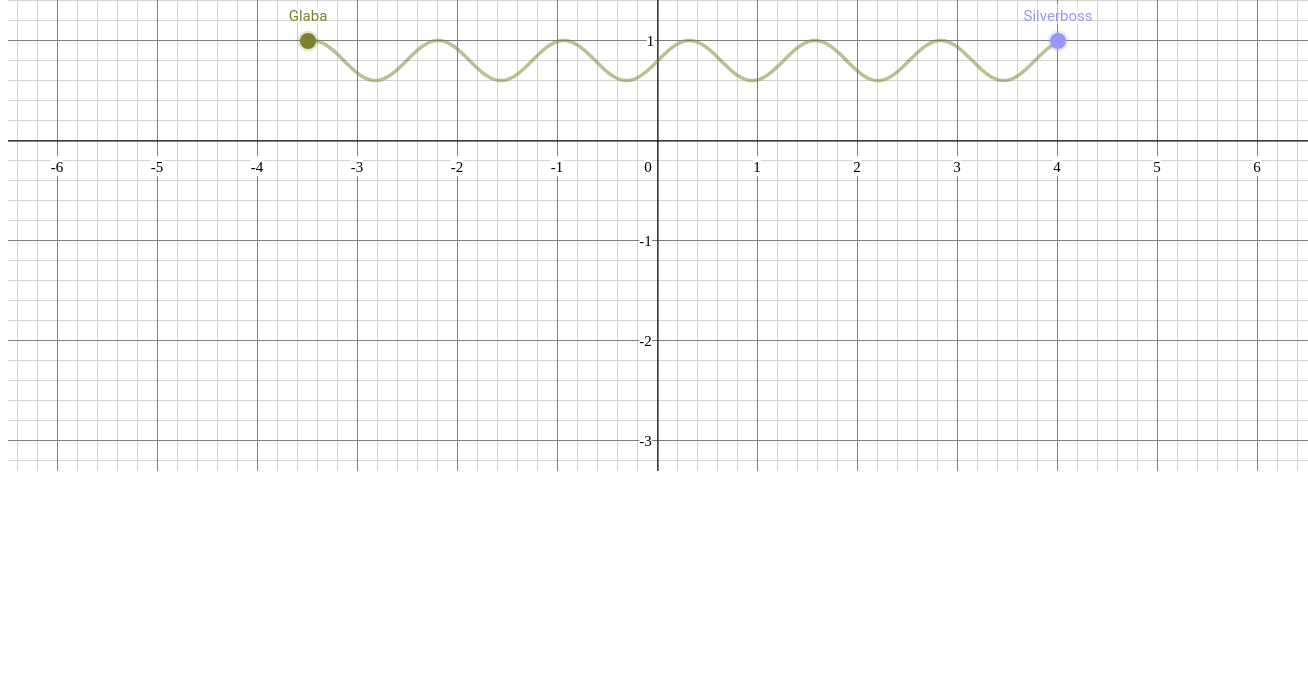
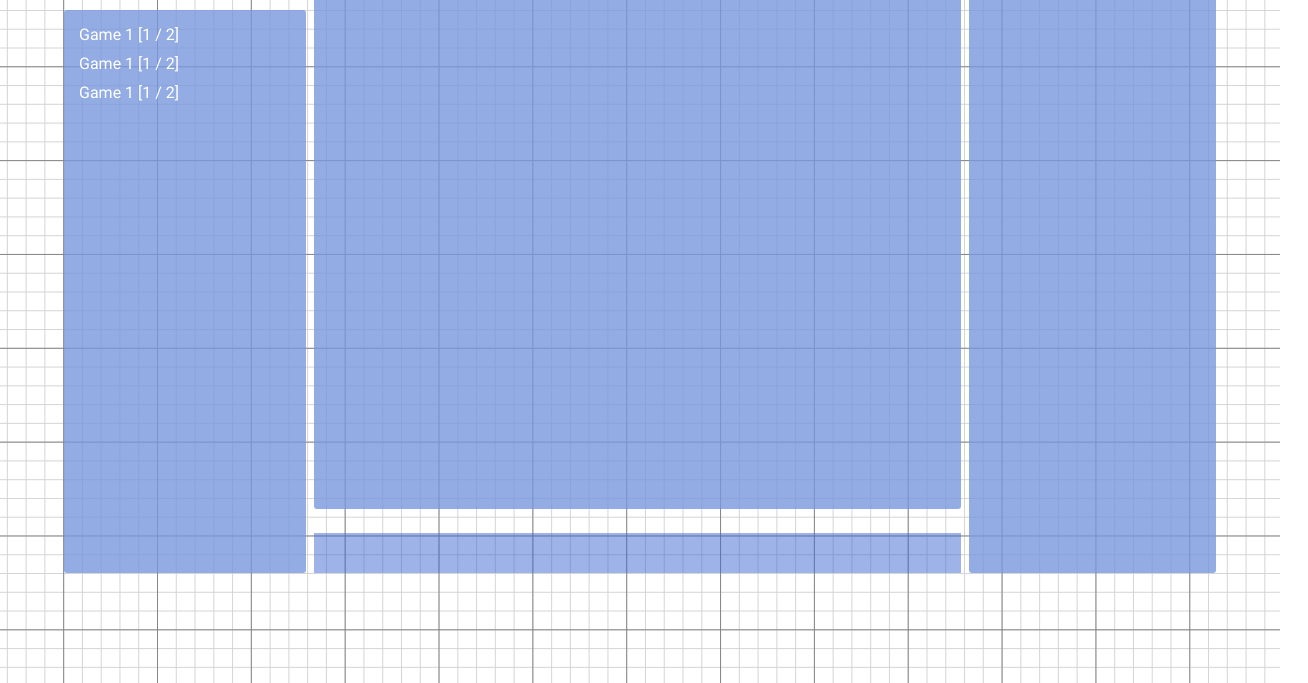
Before and after one commit to D11227/Graph, a plain HTML site: page index.html in a window 1280 px wide. Shown: the part 117-800 px from the top of the page, 1308 px wide, since content can reach past the window. Drawn offline with Linux system fonts and the light colour scheme.

Commit message:
Add lobby & resize scale when resizing window.

```diff
--- a/index.html
+++ b/index.html
@@ -3,10 +3,10 @@
         <head>
                 <meta charset="utf-8">
                 <title>Graph</title>
+                <link rel="stylesheet" href="./styles/main.css">
         </head>
         <body>
-                <canvas id="canvas" width="1300" height="580"></canvas>
-
+                <canvas id="canvas" width="0" height="0"></canvas>
                 <script type="module" src="./scripts/Main.js" charset="utf-8"></script>
         </body>
 </html>
--- a/scripts/Game.js
+++ b/scripts/Game.js
@@ -1,14 +1,17 @@
-import GAME from './Globals.js';
+import { GAME } from './Globals.js';
 
 import Graph from './Graph.js';
 import Player from './Player.js';
 import Vector from './utilities/Vector.js';
 
 class Game {
-        constructor() {
+        constructor(menu = false) {
                 this.players = [];
                 this.canvas = document.getElementById('canvas');
+                this.canvas.width = GAME.WIDTH_GAME;
+                this.canvas.height = GAME.HEIGHT_GAME;
                 this.ctx = this.canvas.getContext('2d');
+                this.menu = menu;
 
                 this.lastTickLength = 1;
                 this.tickLengthArray = [];
@@ -21,28 +24,25 @@ class Game {
                 this.offset = new Vector();
 
                 this.graph = new Graph({
-                        pos: new Vector(450, 350),
                         offset: this.offset,
                         game: this
                 });
                 this.players = [
-                        new Player({
-                                name: 'Glaba',
-                                pos: new Vector(100, 210),
-                                offset: this.offset,
-                                game: this
-                        }),
-                        new Player({
-                                name: 'Silverboss',
-                                pos: new Vector(850, 210),
-                                offset: this.offset,
-                                game: this
-                        })
+                        // new Player({
+                        //         name: 'Glaba',
+                        //         pos: new Vector(-300, 210),
+                        //         offset: this.offset,
+                        //         game: this
+                        // }),
+                        // new Player({
+                        //         name: 'Silverboss',
+                        //         pos: new Vector(850, 210),
+                        //         offset: this.offset,
+                        //         game: this
+                        // })
                 ];
 
-                this.player = this.players[0];
-                // this.players[1].setFunction((x) => -0.04*Math.pow(x, 2));
-                this.players[0].setEnemey(this.players[1]);
+                this.player = this.players[0] ?? null;
         }
         start() {
                 window.setTimeout(() => {
@@ -77,6 +77,11 @@ class Game {
                 this.players.map(player => player.render());
         }
         update() {
+                if (this.menu) {
+                        this.graph.pos.x += 2;
+                        this.graph.pos.y += 2;
+                        return;
+                }
                 this.mouseEvents();
         }
         tick() {
--- a/scripts/Globals.js
+++ b/scripts/Globals.js
@@ -1,11 +1,23 @@
-const GAME = {
-        WIDTH_GAME: 1300,
-        HEIGHT_GAME: 580,
-        SMALL_SIZE: 20,
-        BIG_SIZE: 100,
-        DIAMETER: 16,
-        RADIUS: 8,
-        SCALE: 20
+const default_width = 1364;
+
+export function getScale() {
+        return (window.innerWidth / default_width);
 }
 
-export default GAME;
+export const STATUS = {
+        LOBBY: 0,
+        GAME: 1
+};
+
+export const GAME = {
+        WIDTH_GAME: window.innerWidth,
+        HEIGHT_GAME: window.innerHeight,
+        SMALL_SIZE: getScale() * 20,
+        BIG_SIZE: getScale() * 100,
+        DIAMETER: 16 * getScale(),
+        RADIUS: 8 * getScale(),
+        SCALE: 20 * getScale(),
+        STATUS: STATUS.LOBBY,
+        IN_GAME: false,
+        game: null
+};
--- a/scripts/Graph.js
+++ b/scripts/Graph.js
@@ -1,13 +1,14 @@
-import GAME from './Globals.js';
+import { GAME, getScale } from './Globals.js';
 import Vector from './utilities/Vector.js';
 
 class Graph {
-        constructor({ pos, offset, game }) {
+        constructor({ offset, game }) {
                 this.offset = offset;
+                this.game = game;
                 this.ctx = game.ctx;
-                this.pos = pos.copy();
-                this.fpos = pos.copy();
-                this.axis = new Vector(450, 310);
+                this.pos = new Vector(118 * getScale(), 290 * getScale());
+                this.fpos = new Vector(118 * getScale(), 290 * getScale());
+                this.axis = new Vector(118 * getScale(), 290 * getScale());
 
                 this.functions = [];
         }
@@ -39,7 +40,7 @@ class Graph {
         }
         drawGrid(color = 'black', sizeGrid) {
                 this.ctx.strokeStyle = color;
-                this.ctx.lineWidth = 1;
+                this.ctx.lineWidth = 1 * getScale();
                 for (let x = sizeGrid - (this.pos.x % sizeGrid) - sizeGrid - 0.5; x <= GAME.WIDTH_GAME; x += sizeGrid) {
                         this.drawLine(
                                 new Vector(x, 0),
@@ -68,7 +69,7 @@ class Graph {
                         Actually at this moment i can't find any good Algorithm to show this grid better.
                         So, this is a temporary fix.
                 */
-                if (this.pos[type] < 0 || a === GAME.BIG_SIZE - 1) a -= GAME.BIG_SIZE;
+                if (this.pos[type] < 0 || (a === GAME.BIG_SIZE - 1 && type === 'x')) a -= GAME.BIG_SIZE;
 
                 for (let i = f; a <= GAME[types[type]]; a += GAME.BIG_SIZE, --i)
                         if (i != 0)
@@ -80,7 +81,7 @@ class Graph {
                                 );
         }
         drawNumbers() {
-                this.ctx.font = '15px serif';
+                this.ctx.font = `${15 * getScale()}px serif`;
 
                 this.drawNumberAxis('x');
                 this.drawNumberAxis('y');
@@ -90,6 +91,8 @@ class Graph {
         render() {
                 this.drawGrid('lightgrey', GAME.SMALL_SIZE);
                 this.drawGrid('gray', GAME.BIG_SIZE);
+
+                if (!this.game.menu) {
                         this.drawNumbers();
 
                         this.ctx.strokeStyle = 'black';
@@ -105,5 +108,6 @@ class Graph {
                         );
                 }
         }
+}
 
 export default Graph;
--- a/scripts/Main.js
+++ b/scripts/Main.js
@@ -1,8 +1,35 @@
 import Game from './Game.js';
+import { GAME } from './Globals.js';
 
-var game = null;
-
+function lobby() {
+        document.body.innerHTML += `
+                <div id="lobby">
+                        <div class="list_games">
+                                <div class="title">
+                                        <h1>Games</h1>
+                                </div>
+                                <div class="list">
+                                        <ul>
+                                                <li>Game 1 [1 / 2]</li>
+                                                <li>Game 1 [1 / 2]</li>
+                                                <li>Game 1 [1 / 2]</li>
+                                        </ul>
+                                </div>
+                        </div>
+                        <div class="list_chat">
+                                <div class="list_messages">
+                                        <h1>Chat</h1>
+                                </div>
+                                <input type="text" name="chat">
+                        </div>
+                        <div class="list_players">
+                                <h1>Players</h1>
+                        </div>
+                </div>
+        `;
+}
 window.onload = () => {
-        game = new Game();
-        game.start();
+        lobby();
+        GAME.game = new Game(true);
+        GAME.game.start();
 }
--- a/scripts/Player.js
+++ b/scripts/Player.js
@@ -1,11 +1,11 @@
-import GAME from './Globals.js';
+import { GAME, getScale } from './Globals.js';
 import Vector from './utilities/Vector.js';
 import { generatorColors } from './utilities/Utilities.js';
 
 class Player {
         constructor({ name, pos, offset, game }) {
                 this.name = name;
-                this.pos = pos.copy();
+                this.pos = pos.multiply(getScale());
                 this.offset = offset;
                 this.game = game;
                 this.ctx = game.ctx;
@@ -27,7 +27,7 @@ class Player {
                 const player_offset = this.pos.subtract(this.offset);
 
                 this.ctx.save();
-                this.ctx.font = '15px Roboto';
+                this.ctx.font = `bold ${15 * getScale()}px Roboto`;
                 this.ctx.textBaseline = 'top';
                 this.ctx.fillStyle = 'rgba(255, 255, 255, 0.5)';
                 this.ctx.fillRect(player_offset.x - (width / 2), player_offset.y - 2 * GAME.DIAMETER - 5, width, 20);
@@ -41,13 +41,13 @@ class Player {
                 this.ctx.arc(player_offset.x, player_offset.y, GAME.RADIUS, 0, 2 * Math.PI, false);
                 this.ctx.fillStyle = this.getColor();
                 this.ctx.fill();
-                this.ctx.lineWidth = 5;
+                this.ctx.lineWidth = 5 * getScale();
                 this.ctx.strokeStyle = this.getColor(this.collision ? 0.7 : 0.2);
                 this.ctx.stroke();
         }
         renderFunction() {
                 this.ctx.beginPath();
-                this.ctx.lineWidth = 3.5;
+                this.ctx.lineWidth = 3.5 * getScale();
                 this.ctx.strokeStyle = this.getColor(0.5);
 
                 const current_position = this.pos.subtract(this.game.graph.axis);
@@ -73,6 +73,7 @@ class Player {
                 const max = (!Number.isFinite(this.function(0))) ? 0 : enemy_position.x;
                 if (isNaN(this.function(dividedByScale(current_position.x)))) {
                         this.function = null;
+                        this.enemy = null;
                         return;
                 }
                 if (current_position.x < max)
--- /dev/null
+++ b/styles/lobby.css
@@ -0,0 +1,77 @@
+#lobby {
+        position: relative;
+        top: 50px;
+        margin: 0 auto;
+        display: flex;
+        justify-content: center;
+        max-width: 90vw;
+        min-height: 80vh;
+        border-radius: 5px;
+        z-index: 1;
+}
+
+#lobby .list_players {
+        padding-left: 5px;
+        position: relative;
+        background: rgba(122, 152, 222, 0.8);
+}
+
+#lobby .list_games {
+        position: relative;
+        width: 30%;
+        margin-right: 8px;
+}
+
+#lobby .list_games .title {
+        padding: 0px 5px;
+        height: 10%;
+        background: rgba(122, 152, 222, 0.8);
+}
+
+#lobby .list_games .list {
+        position: absolute;
+        bottom: 0;
+        height: 88%;
+        width: 100%;
+        background: rgba(122, 152, 222, 0.8);
+}
+
+#lobby .list_games .list ul {
+        padding: 5px;
+        margin: 10px;
+}
+
+#lobby .list_games .list li {
+        list-style-type: none;
+        cursor: pointer;
+        margin-bottom: 10px;
+}
+
+#lobby .list_chat {
+        position: relative;
+        width: 80%;
+}
+
+#lobby .list_chat .list_messages {
+        padding-left: 5px;
+        height: 90%;
+        background: rgba(122, 152, 222, 0.8);
+}
+
+#lobby .list_chat input {
+        width: 100%;
+        height: 40px;
+        padding: 12px 12px;
+        box-sizing: border-box;
+        background-color: rgba(63, 107, 209, 0.5);
+        outline: none;
+        border: none;
+        position: absolute;
+        bottom: 0;
+        font-size: 20px;
+}
+
+#lobby .list_players {
+        width: 30%;
+        margin-left: 8px;
+}
--- a/styles/main.css
+++ b/styles/main.css
@@ -1 +1,18 @@
 @import url('https://fonts.googleapis.com/css2?family=Roboto&display=swap');
+@import url('./lobby.css');
+
+*
+{
+        margin: 0;
+        padding: 0;
+        font-family: 'Roboto', sans-serif;
+        color: white;
+}
+
+div {
+        border-radius: 3px;
+}
+
+#canvas {
+        position: absolute;
+}
```
Lines whose indentation alone changed are shown as unchanged.
